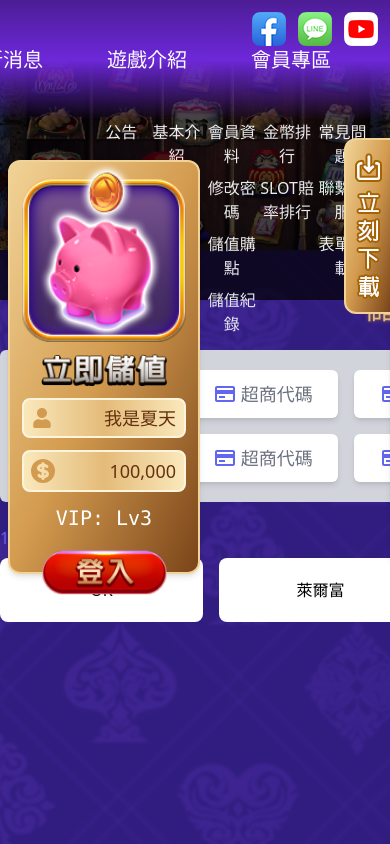
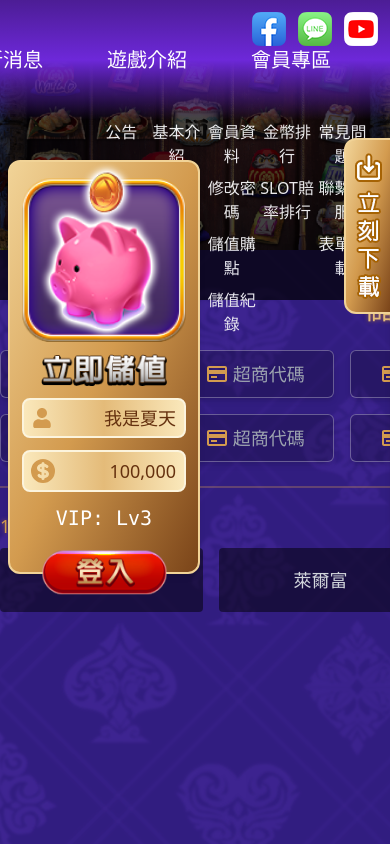
Before and after one commit to summerchen0101/official777-v2, a Next.js app: page /recharge in a window 390 px wide. Shown: the top 844 px of the page. Built offline with nearby package versions, Linux system fonts and the light colour scheme.

Commit message:
form and table style updated

```diff
--- a/pages/recharge.tsx
+++ b/pages/recharge.tsx
@@ -16,29 +16,40 @@ function RechargePage() {
       <section>
         <div className="w-[860px] mx-auto py-10">
           <h1 className="title text-light">儲值購點</h1>
-          <div className="grid grid-cols-5 gap-4 bg-gray-300 rounded-md p-5">
+          <div className="grid grid-cols-5 gap-4 rounded-md">
             {[...Array(8)].map((t, i) => (
               <div
                 key={i}
-                className="flex items-center justify-center space-x-1 bg-white shadow-md h-12 rounded-md"
+                className="group flex items-center justify-center space-x-1 bg-black/20  hover:bg-black/50 shadow-md h-12 rounded-md cursor-pointer border border-white/30 hover:border-white/50 transition-all"
               >
-                <BiCreditCard className="text-2xl text-indigo-500" />
-                <span className="text-gray-500 text-lg">超商代碼</span>
+                <BiCreditCard className="text-2xl text-gold-500" />
+                <span className="text-gray-400 text-lg group-hover:text-gray-300 transition-all">
+                  超商代碼
+                </span>
               </div>
             ))}
           </div>
-          <div className="grid grid-cols-2 gap-4 mt-6">
+          <div className="border-t-2 border-gold-500/30 my-6"></div>
+          <div className="grid grid-cols-2 gap-4">
             <div className="">
-              <p className="mb-2 text-indigo-500">1.請選擇預儲值的超商</p>
+              <p className="mb-2 text-gold-500 text-lg text-light">
+                1. 請選擇預儲值的超商
+              </p>
               <div className="grid grid-cols-2 gap-4">
-                <button className="bg-white rounded-lg h-16">OK</button>
-                <button className="bg-white rounded-lg h-16">萊爾富</button>
+                <button className="bg-black/50 text-gray-300 text-lg rounded h-16">
+                  OK
+                </button>
+                <button className="bg-black/50 text-gray-300 text-lg rounded h-16">
+                  萊爾富
+                </button>
               </div>
             </div>
             <div className="">
-              <p className="mb-2 text-indigo-500">2.請選擇儲值金額</p>
+              <p className="mb-2 text-gold-500 text-lg text-light">
+                2. 請選擇儲值金額
+              </p>
               <div className="w-full">
-                <table className="w-full text-gray-500">
+                <table className="w-full rounded-lg overflow-hidden">
                   <thead>
                     <tr>
                       <th></th>
--- a/pages/user-basic.tsx
+++ b/pages/user-basic.tsx
@@ -8,10 +8,10 @@ function UserBasic() {
       <section>
         <div className="w-[860px] mx-auto py-10">
           <h1 className="title text-light">會員資料</h1>
-          <div className="bg-gray-300 p-7">
+          <div className="bg-black/50 rounded-xl p-7">
             <form className="space-y-5">
               <div className="flex space-x-4 items-center">
-                <label htmlFor="" className="w-36 text-right text-gray-600">
+                <label htmlFor="" className="w-36 text-right text-gray-200">
                   玩家暱稱
                 </label>
                 <input
@@ -23,7 +23,7 @@ function UserBasic() {
                 </div>
               </div>
               <div className="flex space-x-4 items-center">
-                <label htmlFor="" className="w-36 text-right text-gray-600">
+                <label htmlFor="" className="w-36 text-right text-gray-200">
                   手機號碼綁定
                 </label>
                 <input
@@ -36,7 +36,7 @@ function UserBasic() {
               </div>
 
               <div className="flex space-x-4 items-center">
-                <label htmlFor="" className="w-36 text-right text-gray-600">
+                <label htmlFor="" className="w-36 text-right text-gray-200">
                   電子信箱
                 </label>
                 <input
@@ -46,7 +46,7 @@ function UserBasic() {
                 <div className="w-24"></div>
               </div>
               <div className="flex space-x-4 items-center">
-                <label htmlFor="" className="w-36 text-right text-gray-600">
+                <label htmlFor="" className="w-36 text-right text-gray-200">
                   二次密碼
                 </label>
                 <input
--- a/pages/user-pw.tsx
+++ b/pages/user-pw.tsx
@@ -9,7 +9,7 @@ function UserPw() {
       <section>
         <div className="w-[860px] mx-auto py-10">
           <h1 className="title text-light">修改密碼</h1>
-          <div className="bg-black/50 border-4 border-purple-900 rounded-xl p-7">
+          <div className="bg-black/50 rounded-xl p-7">
             <form>
               <div className="flex space-x-4 items-center mb-5">
                 <label htmlFor="" className="w-36 text-right text-gray-200">
@@ -17,7 +17,7 @@ function UserPw() {
                 </label>
                 <input
                   type="password"
-                  className="rounded border-none bg-black/50 flex-1 h-10 text-white"
+                  className="rounded border-none bg-gray-100 flex-1 h-10 text-2xl"
                 />
                 <div className="w-24"></div>
               </div>
@@ -28,7 +28,7 @@ function UserPw() {
                 <div className="flex-1">
                   <input
                     type="password"
-                    className="rounded border-none bg-black/50 h-10 w-full text-white"
+                    className="rounded border-none bg-gray-100 h-10 w-full text-2xl"
                   />
                   <p className="text-gray-400 absolute text-sm mt-1">
                     中英文6~12位
@@ -42,7 +42,7 @@ function UserPw() {
                 </label>
                 <input
                   type="password"
-                  className="rounded border-none bg-black/50 flex-1 h-10 text-white"
+                  className="rounded border-none bg-gray-100 flex-1 h-10 text-2xl"
                 />
                 <div className="w-24"></div>
               </div>
--- a/styles/globals.css
+++ b/styles/globals.css
@@ -18,22 +18,16 @@ html {
     @apply px-3 py-2 text-left;
   }
   thead tr {
-    @apply border-b border-white;
+    @apply text-gray-800 bg-gold-400;
   }
   tbody tr {
-    @apply border-b border-gray-200;
-  }
-  tbody tr:last-of-type {
-    @apply border-b-0;
+    @apply even:bg-gray-200;
   }
   tbody {
-    @apply bg-gray-100;
+    @apply bg-gray-100 text-gray-700;
   }
   table {
-    @apply w-full sm:w-auto bg-gray-300 text-gray-800 rounded-t;
-  }
-  table.desc tbody tr td:first-of-type {
-    @apply bg-gray-200;
+    @apply w-full sm:w-auto text-gray-800 rounded-t overflow-hidden;
   }
 
   /* label {
```
